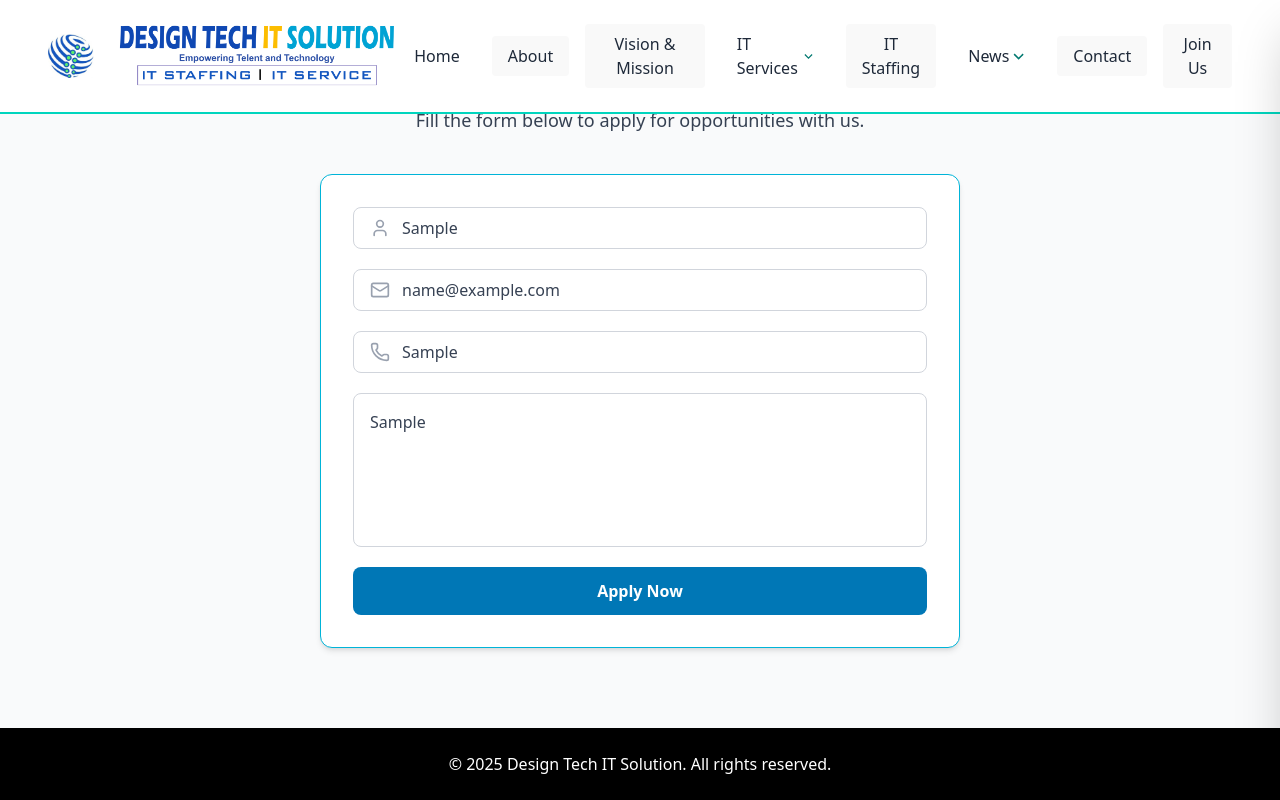
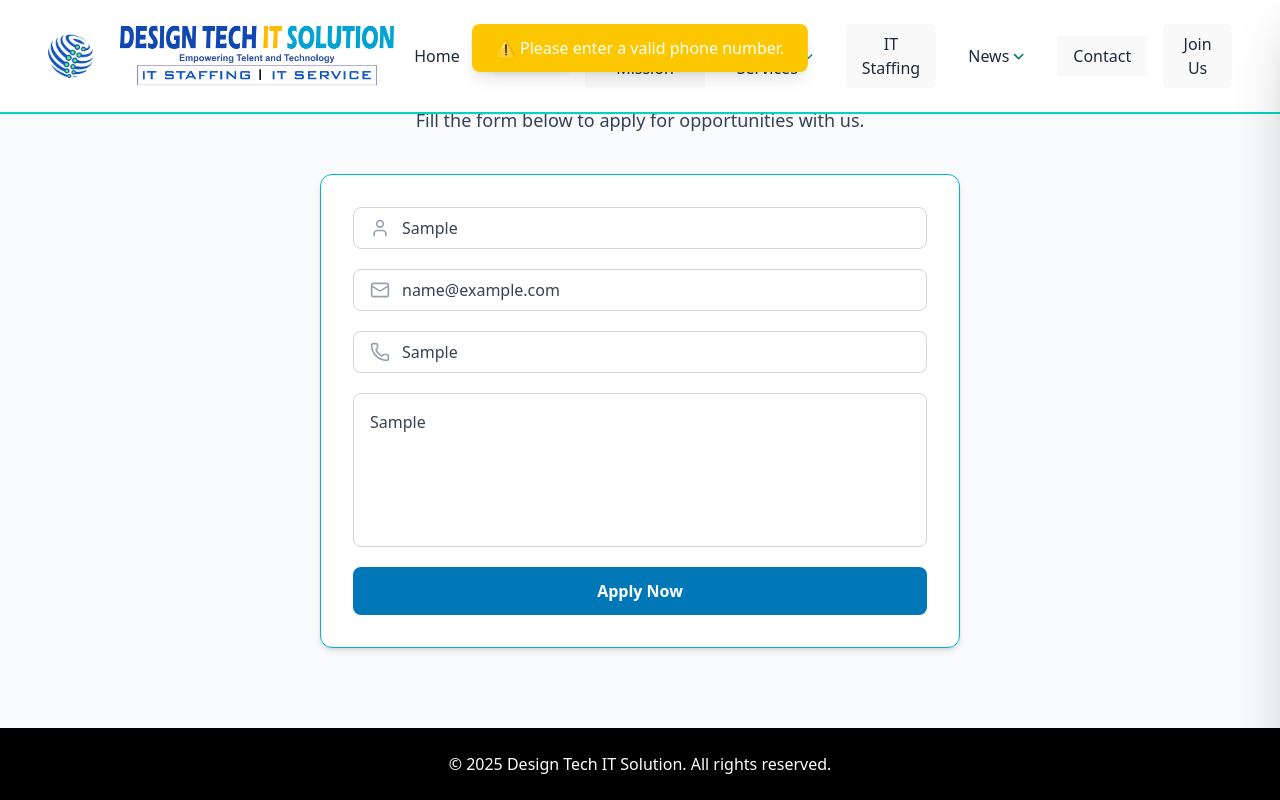
Before and after one commit to designtechitsolution/websiterepo-designtech, a React (Vite) app: page / in a window 1280 px wide. Both pictures are taken after typing "Sample", "name@example.com", "Sample", "Sample" into the empty fields and a click on the button "Apply Now". Shown: the part 5840-6640 px from the top of the page. Built offline with nearby package versions, Linux system fonts and the light colour scheme.

Commit message:
pop up issue cleared

```diff
--- a/src/components/JoinUs.jsx
+++ b/src/components/JoinUs.jsx
@@ -161,7 +161,7 @@ const JoinUs = () => {
         {/* Popup */}
         {showPopup && (
           <div
-            className={`${getPopupClass()} fixed top-6 left-1/2 -translate-x-1/2 px-6 py-3 rounded-lg text-white font-medium shadow-lg transition-all duration-300`}
+            className={`${getPopupClass()} fixed top-6 left-1/2 -translate-x-1/2 px-6 py-3 rounded-lg text-white font-medium shadow-lg transition-all duration-300 z-50`}
           >
             {status}
           </div>
```
